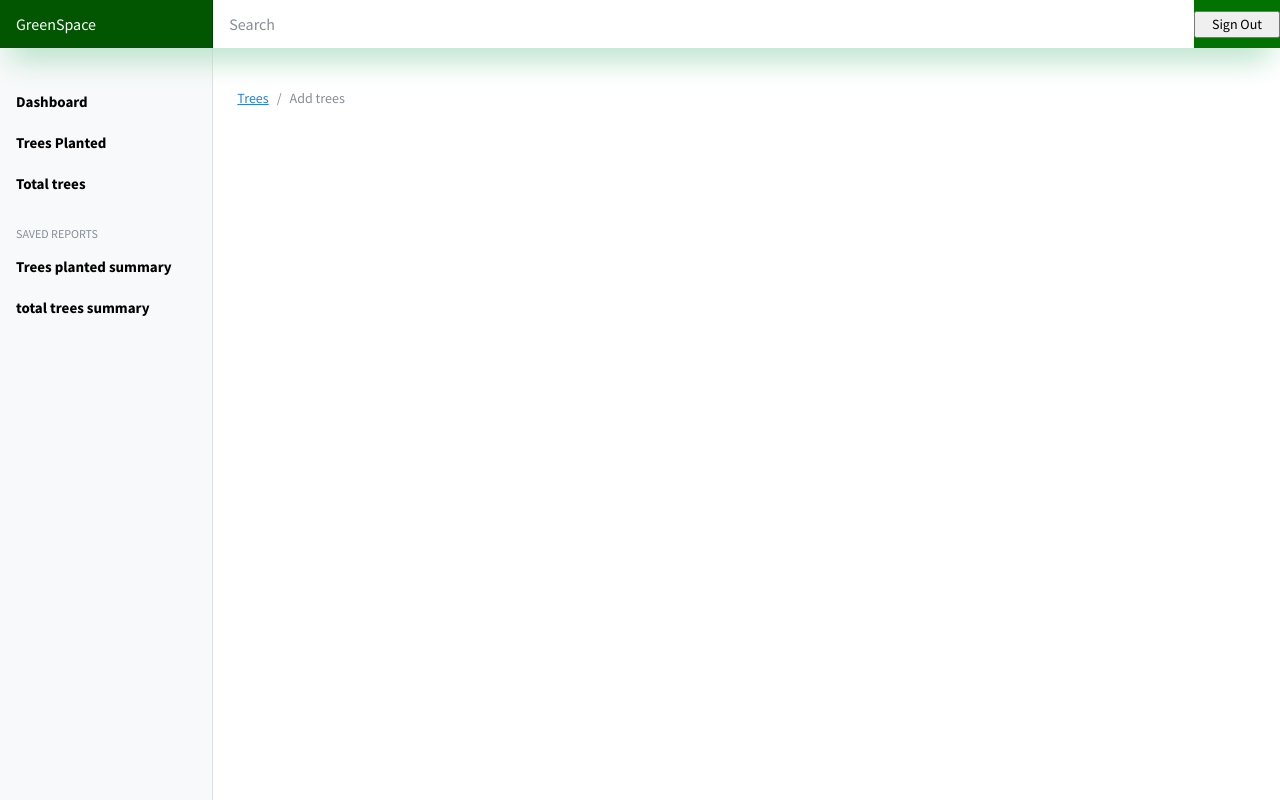
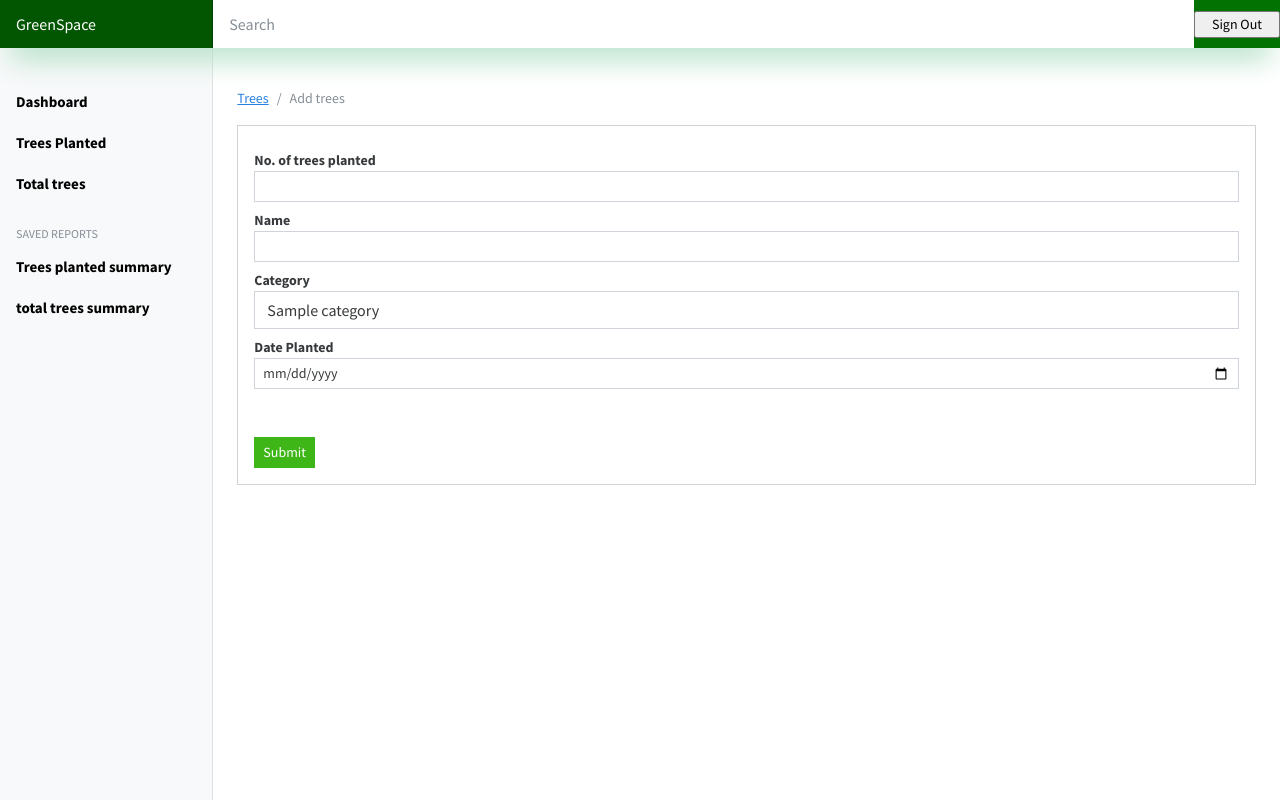
Before and after one commit to Collins07/GreenSpace, a Django app: page /add_trees in a window 1280 px wide. Run offline with Django 4.2, Linux system fonts and the light colour scheme; tables that the repository leaves empty hold one stand-in row (values such as "Sample post"); some libraries are stand-ins or nearby versions.

Commit message:
render categories in templates

```diff
--- a/reforestation/reforest/views.py
+++ b/reforestation/reforest/views.py
@@ -1,13 +1,23 @@
 from django.shortcuts import render
 from django.contrib.auth.decorators import login_required
+from .models import Category, Reforest
 
 # Create your views here.
 @login_required(login_url='/authentication/login')
 def index(request):
+    categories = Category.objects.all()
     return render(request, 'reforest/index.html')
 
+
+
 def add_trees(request):
-    return render(request, 'reforest/add_trees.html')
+    categories = Category.objects.all()
+    context = {
+        'categories': categories
+    }
+    return render(request, 'reforest/add_trees.html', context)
+
+
 
 def home(request):
     return render(request, 'reforest/home.html')
--- a/reforestation/templates/reforest/add_trees.html
+++ b/reforestation/templates/reforest/add_trees.html
@@ -11,6 +11,45 @@
       </nav>
   </div>
 
-  <form action="{% url 'index' %}" method="post"></form>
+
+    <div class="card">
+        <div class=" card-body">
+            <form class="" action="{% url 'index' %}" method="post">
+
+                {% csrf_token %}
+
+            <div class="form-group">
+                <label class="fw-bold mt-2" for="">No. of trees planted</label>
+                <input type="number" class=" form-control form-control-sm" name="no_of_trees_planted">
+            </div>
+
+            <div class="form-group">
+                <label class="fw-bold mt-2" for="">Name</label>
+                <input type="text" class="form-control form-control-sm" name="description">
+            </div>
+
+            <div class="form-group">
+                <label class="fw-bold mt-2" for="">Category</label>
+                <select class="form-control" name="category" id="">
+
+                    {% for category in categories %}
+
+                    <option name="category" value="{{category.name}}">{{category.name}}</option>
+
+                    {% endfor %}
+
+                </select>
+            </div>
+
+            <div class="form-group">
+                <label class="fw-bold mt-2" for="">Date Planted</label>
+                <input type="date" class=" form-control form-control-sm" name="date_planted">
+            </div>
+
+            <input type="submit" value="Submit" class="btn btn-success btn-sm mt-5">
+        </form>
+        </div>
+    </div>
+
 
 {% endblock %}
```
